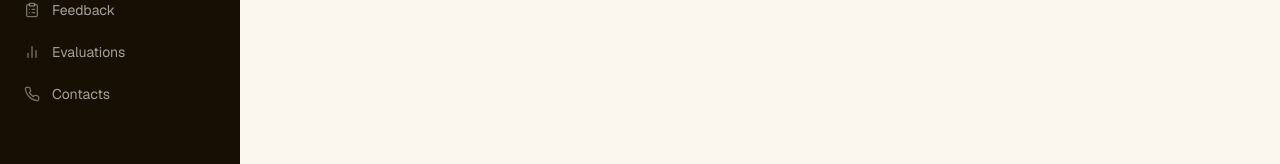
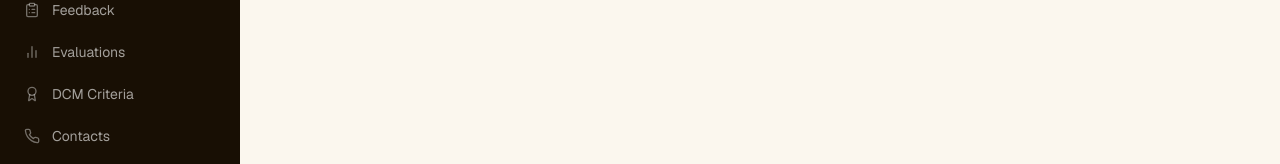
Before and after one commit to kasturikhutalercruia28-debug/HRD-PORTAL, a Next.js app: page /hrd/dcm-users in a window 1280 px wide. Shown: the part 449-613 px from the top of the page. Built offline with nearby package versions, Linux system fonts and the light colour scheme; no server answers.

Commit message:
Add files via upload

```diff
--- a/src/app/hrd/layout.tsx
+++ b/src/app/hrd/layout.tsx
@@ -20,6 +20,7 @@ import {
   ChevronRight,
   Phone,
   BarChart2,
+  Award,
 } from "lucide-react";
 import Footer from "@/components/Footer";
 import NotificationBell from "@/components/NotificationBell";
@@ -36,6 +37,7 @@ const NAV_LINKS = [
   { href: "/hrd/complaints", label: "Complaints", icon: MessageCircleWarning },
   { href: "/hrd/feedback", label: "Feedback", icon: ClipboardList },
   { href: "/hrd/evaluations", label: "Evaluations", icon: BarChart2 },
+  { href: "/hrd/criteria", label: "DCM Criteria", icon: Award },
   { href: "/hrd/contacts", label: "Contacts", icon: Phone },
 ];
 
```
